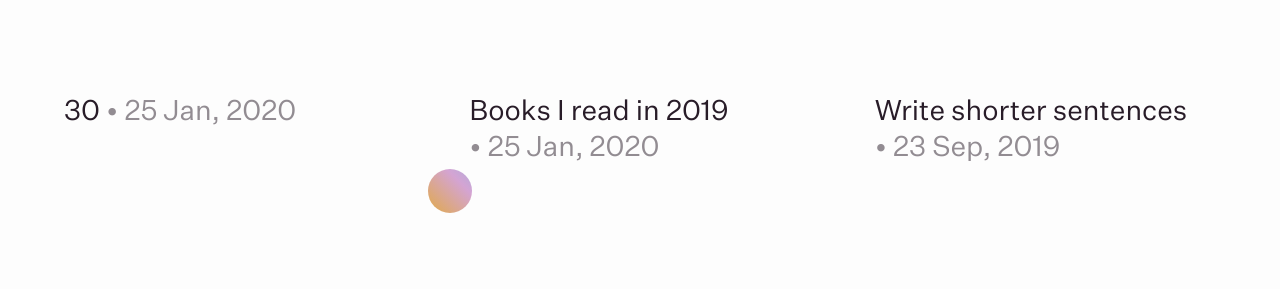
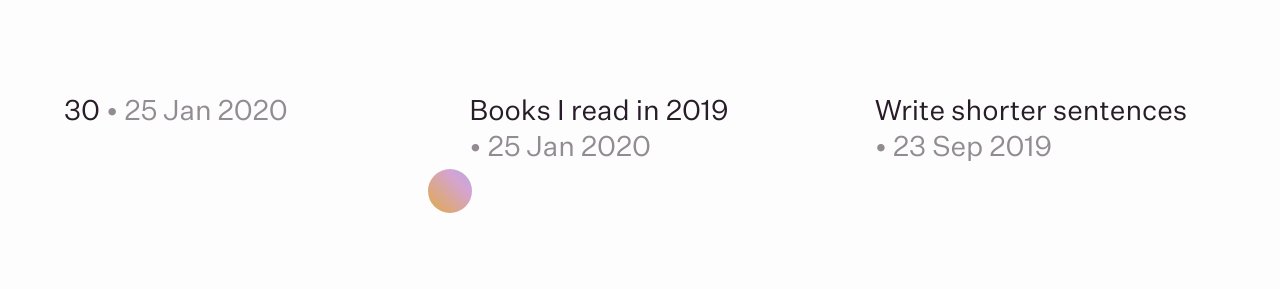
Before and after one commit to freddiewrites/freddiewrites.github.io, a Jekyll site: the page built from about.markdown, in a window 1280 px wide and 900 px high, scrolled down 3289 px. Shown: the part 259-548 px from the top of the window. Built offline with Jekyll 4.4.1, drawn with Linux system fonts in a browser that asks for light colours.

Commit message:
Removes comma from latest posts date format

```diff
--- a/_includes/footer.html
+++ b/_includes/footer.html
@@ -28,7 +28,7 @@
                         <a class="post-preview__button no-hover" href="{{ post.url }}">
                             <div class="post-preview__content">
                                 <h3 class="post-preview__title">
-                                    {{ post.title }} <span>• {{ post.date | date: "%-d %b, %Y" }}</span>
+                                    {{ post.title }} <span>• {{ post.date | date: "%-d %b %Y" }}</span>
                                 </h3>
                                 <p class="post-preview__excerpt">
                                     {{ post.excerpt | strip_html }}
```
